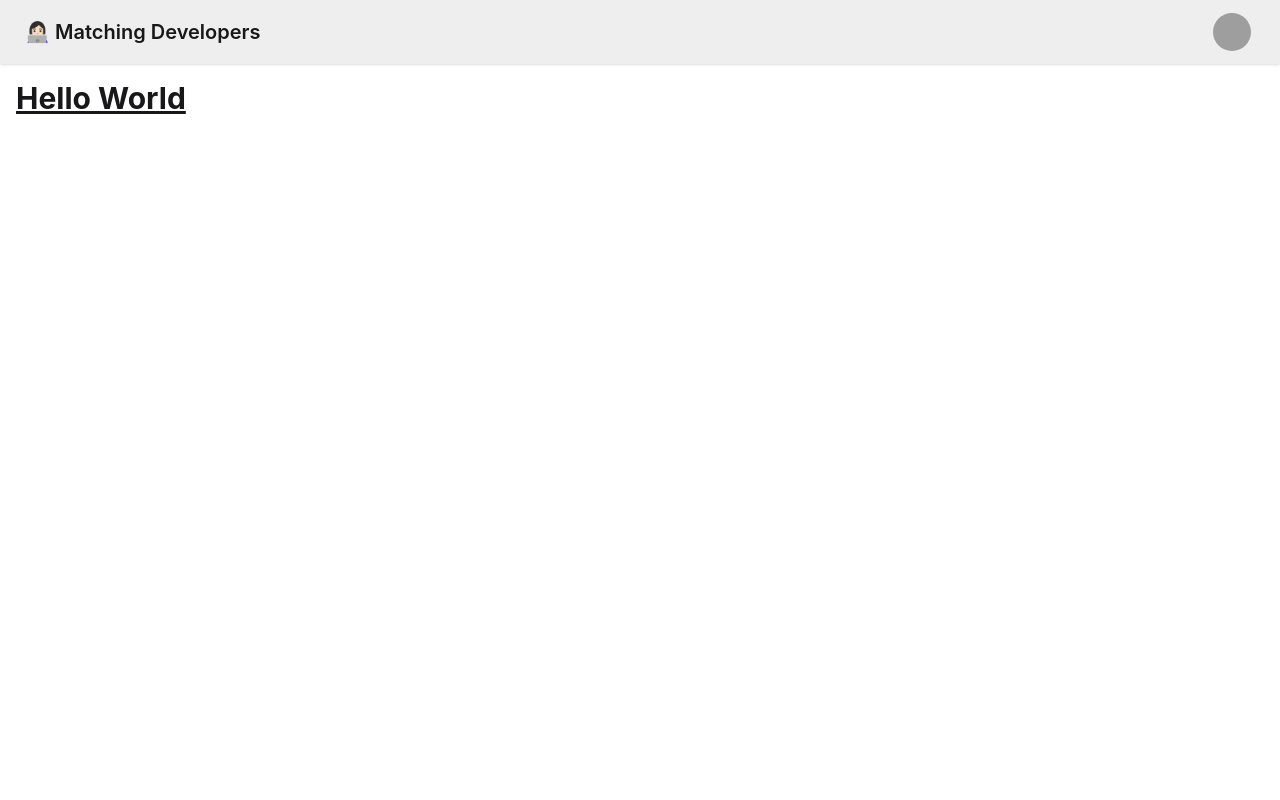
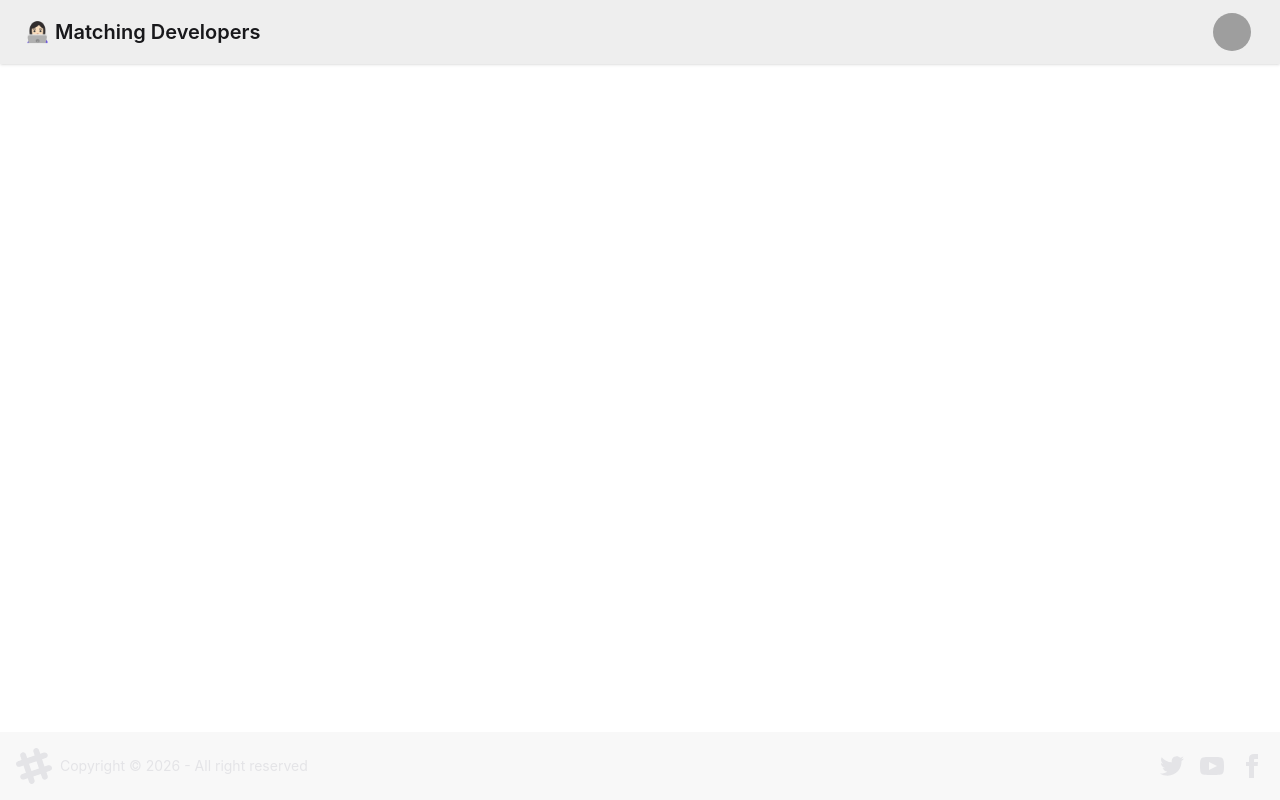
Before and after one commit to tanviagwl98/full-stack-fe, a React (Vite) app: page / in a window 1280 px wide. Built offline with nearby package versions, Linux system fonts and the light colour scheme; grey boxes are pictures that could not be loaded.

Commit message:
Home page layout added

```diff
--- a/package.json
+++ b/package.json
@@ -14,6 +14,7 @@
     "daisyui": "^5.7.7",
     "react": "^19.2.7",
     "react-dom": "^19.2.7",
+    "react-router-dom": "^7.18.2",
     "tailwindcss": "^4.3.3"
   },
   "devDependencies": {
--- a/src/App.jsx
+++ b/src/App.jsx
@@ -1,11 +1,21 @@
 import Navbar from "./components/Navbar"
-
+import { BrowserRouter, Routes, Route } from "react-router-dom"
+import Body from "./components/Body"
+import Login from "./components/Login"
+import Profile from "./components/Profile"
 function App() {
 
   return (
     <>
-      <Navbar />
-      <h1 className="text-3xl font-bold underline m-4">Hello World</h1>
+
+      <BrowserRouter basename="/">
+        <Routes>
+          <Route path="/" element={<Body />}>
+            <Route path="/login" element={<Login />} />
+            <Route path="/profile" element={<Profile />} />
+           </Route>
+        </Routes>
+      </BrowserRouter>
 
     </>)
 }
--- /dev/null
+++ b/src/components/Body.jsx
@@ -0,0 +1,12 @@
+import Navbar from "./Navbar"
+import { Outlet } from "react-router-dom"
+import Footer from "./Footer"
+export default function Body() {
+  return (
+    <div>
+      <Navbar />
+      <Outlet />
+      <Footer />
+    </div>
+  )
+}
--- /dev/null
+++ b/src/components/Footer.jsx
@@ -0,0 +1,59 @@
+import React from 'react'
+
+const Footer = () => {
+  return (
+    <footer className="footer sm:footer-horizontal bg-base-200 text-neutral-content items-center p-4 fixed bottom-0">
+    <aside className="grid-flow-col items-center">
+      <svg
+        width="36"
+        height="36"
+        viewBox="0 0 24 24"
+        xmlns="http://www.w3.org/2000/svg"
+        fillRule="evenodd"
+        clipRule="evenodd"
+        className="fill-current">
+        <path
+          d="M22.672 15.226l-2.432.811.841 2.515c.33 1.019-.209 2.127-1.23 2.456-1.15.325-2.148-.321-2.463-1.226l-.84-2.518-5.013 1.677.84 2.517c.391 1.203-.434 2.542-1.831 2.542-.88 0-1.601-.564-1.86-1.314l-.842-2.516-2.431.809c-1.135.328-2.145-.317-2.463-1.229-.329-1.018.211-2.127 1.231-2.456l2.432-.809-1.621-4.823-2.432.808c-1.355.384-2.558-.59-2.558-1.839 0-.817.509-1.582 1.327-1.846l2.433-.809-.842-2.515c-.33-1.02.211-2.129 1.232-2.458 1.02-.329 2.13.209 2.461 1.229l.842 2.515 5.011-1.677-.839-2.517c-.403-1.238.484-2.553 1.843-2.553.819 0 1.585.509 1.85 1.326l.841 2.517 2.431-.81c1.02-.33 2.131.211 2.461 1.229.332 1.018-.21 2.126-1.23 2.456l-2.433.809 1.622 4.823 2.433-.809c1.242-.401 2.557.484 2.557 1.838 0 .819-.51 1.583-1.328 1.847m-8.992-6.428l-5.01 1.675 1.619 4.828 5.011-1.674-1.62-4.829z"></path>
+      </svg>
+      <p>Copyright © {new Date().getFullYear()} - All right reserved</p>
+    </aside>
+    <nav className="grid-flow-col gap-4 md:place-self-center md:justify-self-end">
+      <a>
+        <svg
+          xmlns="http://www.w3.org/2000/svg"
+          width="24"
+          height="24"
+          viewBox="0 0 24 24"
+          className="fill-current">
+          <path
+            d="M24 4.557c-.883.392-1.832.656-2.828.775 1.017-.609 1.798-1.574 2.165-2.724-.951.564-2.005.974-3.127 1.195-.897-.957-2.178-1.555-3.594-1.555-3.179 0-5.515 2.966-4.797 6.045-4.091-.205-7.719-2.165-10.148-5.144-1.29 2.213-.669 5.108 1.523 6.574-.806-.026-1.566-.247-2.229-.616-.054 2.281 1.581 4.415 3.949 4.89-.693.188-1.452.232-2.224.084.626 1.956 2.444 3.379 4.6 3.419-2.07 1.623-4.678 2.348-7.29 2.04 2.179 1.397 4.768 2.212 7.548 2.212 9.142 0 14.307-7.721 13.995-14.646.962-.695 1.797-1.562 2.457-2.549z"></path>
+        </svg>
+      </a>
+      <a>
+        <svg
+          xmlns="http://www.w3.org/2000/svg"
+          width="24"
+          height="24"
+          viewBox="0 0 24 24"
+          className="fill-current">
+          <path
+            d="M19.615 3.184c-3.604-.246-11.631-.245-15.23 0-3.897.266-4.356 2.62-4.385 8.816.029 6.185.484 8.549 4.385 8.816 3.6.245 11.626.246 15.23 0 3.897-.266 4.356-2.62 4.385-8.816-.029-6.185-.484-8.549-4.385-8.816zm-10.615 12.816v-8l8 3.993-8 4.007z"></path>
+        </svg>
+      </a>
+      <a>
+        <svg
+          xmlns="http://www.w3.org/2000/svg"
+          width="24"
+          height="24"
+          viewBox="0 0 24 24"
+          className="fill-current">
+          <path
+            d="M9 8h-3v4h3v12h5v-12h3.642l.358-4h-4v-1.667c0-.955.192-1.333 1.115-1.333h2.885v-5h-3.808c-3.596 0-5.192 1.583-5.192 4.615v3.385z"></path>
+        </svg>
+      </a>
+    </nav>
+  </footer>
+  )
+}
+
+export default Footer
--- /dev/null
+++ b/src/components/Login.jsx
@@ -0,0 +1,9 @@
+import React from 'react'
+
+const Login = () => {
+  return (
+    <div>Login</div>
+  )
+}
+
+export default Login
--- /dev/null
+++ b/src/components/Profile.jsx
@@ -0,0 +1,9 @@
+import React from 'react'
+
+const Profile = () => {
+  return (
+    <div>Profile</div>
+  )
+}
+
+export default Profile
```
Also changed, not shown: 2 other files (tests, documents, lock files or other folders).
